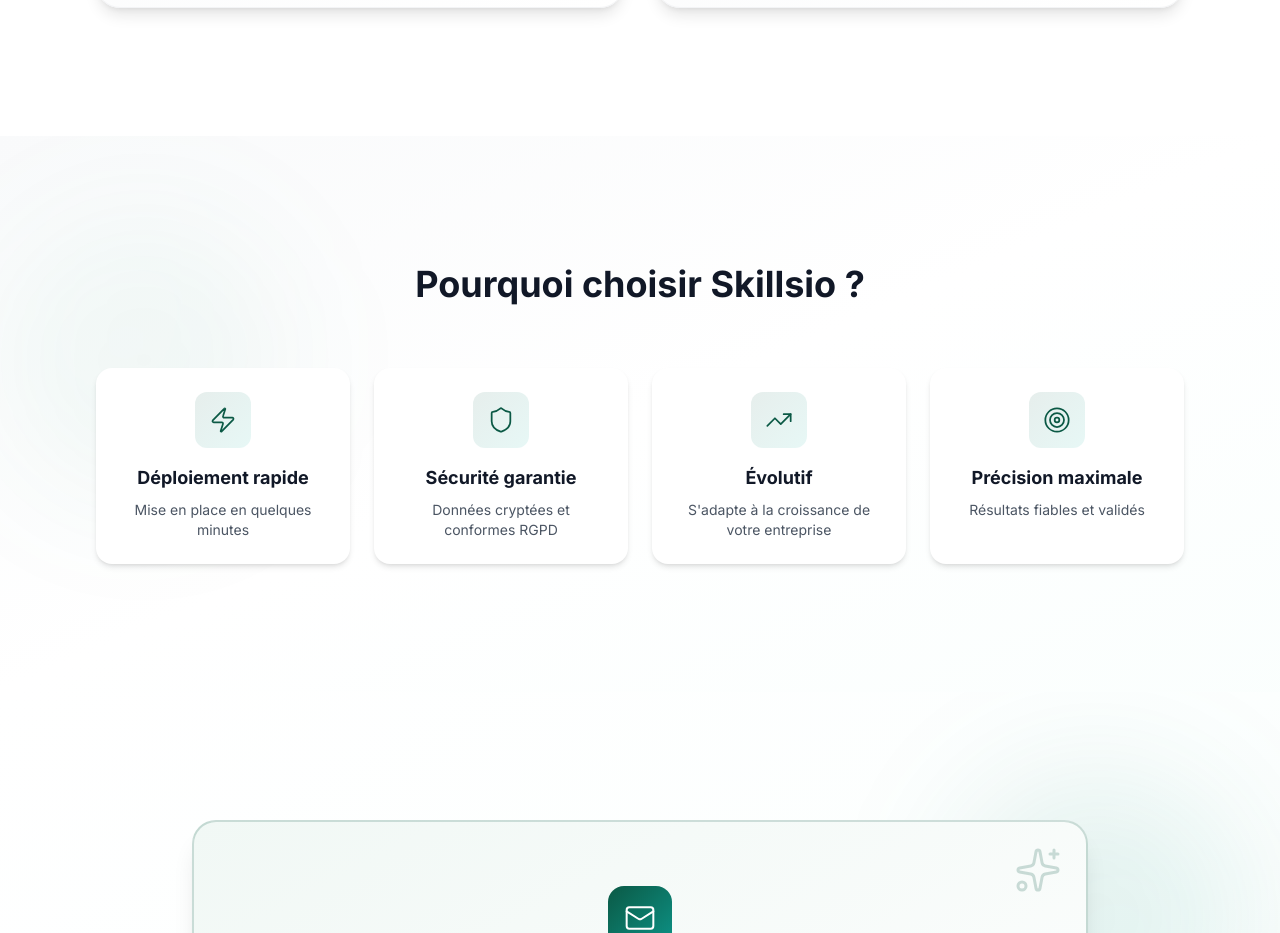
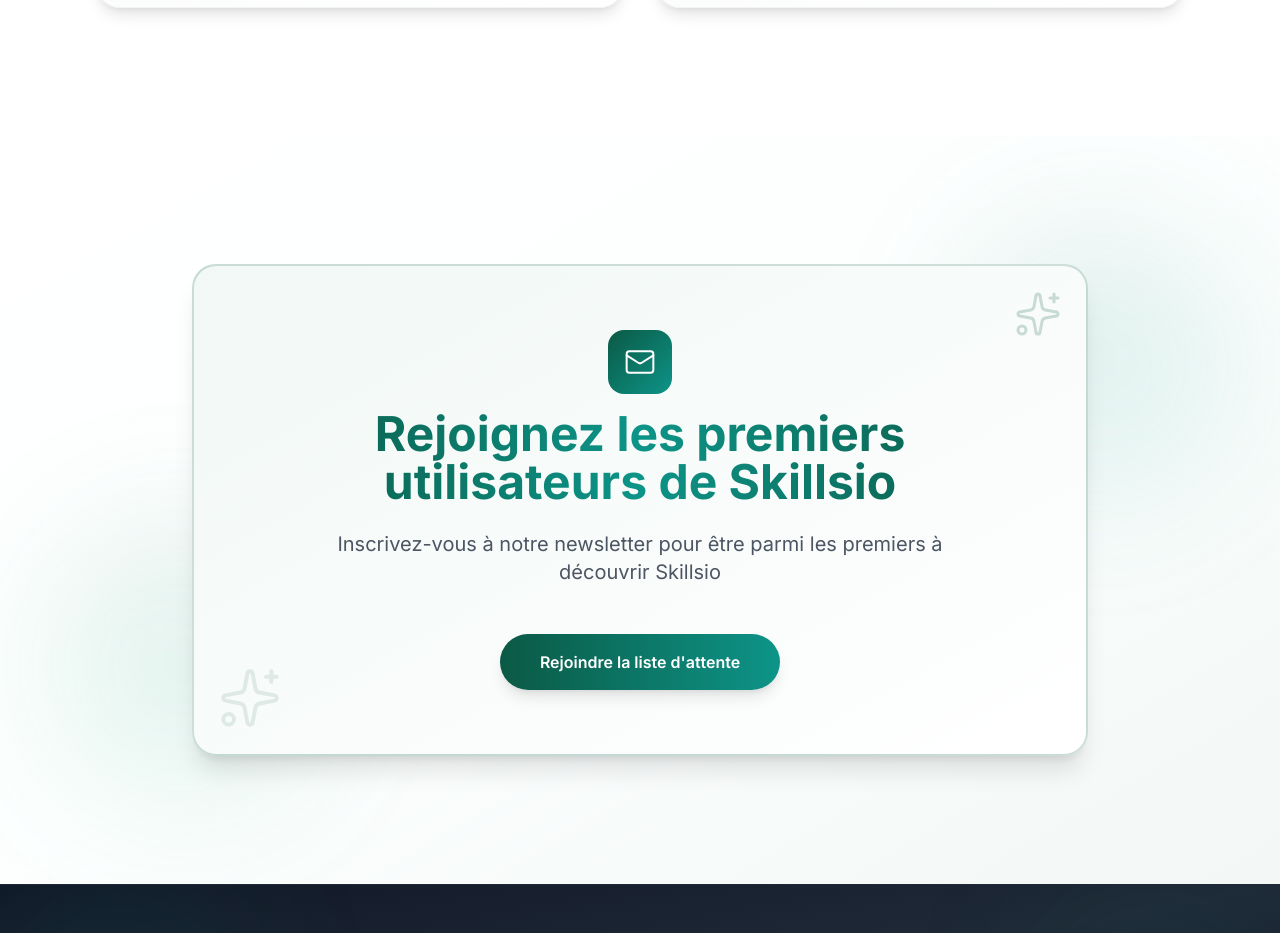
Before and after one commit to IdeaCraftersHQ/skillsio-landing-page, a React (Vite) app: page /produit in a window 1280 px wide. Shown: the part 1920-2853 px from the top of the page. Built offline with nearby package versions, Linux system fonts and the light colour scheme.

Commit message:
fix social, remove section

```diff
--- a/src/components/Footer.tsx
+++ b/src/components/Footer.tsx
@@ -34,7 +34,7 @@
             transition={{ duration: 0.5, delay: 0.1 }}
           >
             <motion.a
-              href="https://linkedin.com"
+              href="https://www.linkedin.com/company/skillsio-net/about/?viewAsMember=true"
               target="_blank"
               rel="noopener noreferrer"
               className="w-12 h-12 bg-gray-800/50 backdrop-blur-sm hover:bg-gradient-to-br hover:from-primary hover:to-teal-600 rounded-xl flex items-center justify-center transition-all duration-300 border border-gray-700 hover:border-primary/50 group"
--- a/src/pages/Produit.tsx
+++ b/src/pages/Produit.tsx
@@ -1,7 +1,7 @@
 import { motion } from 'framer-motion'
 import { useInView } from 'framer-motion'
 import { useRef, useContext } from 'react'
-import { Brain, LayoutDashboard, Users, BarChart3, CheckCircle, Sparkles, Zap, Shield, TrendingUp, Target } from 'lucide-react'
+import { Brain, LayoutDashboard, Users, BarChart3, CheckCircle, Sparkles } from 'lucide-react'
 import WaitingListSection from '../components/WaitingListSection'
 import { WishlistModalContext } from '../App'
 
@@ -50,29 +50,6 @@
         "Suivi des progrès",
         "Optimisation continue"
       ]
-    }
-  ]
-
-  const additionalFeatures = [
-    {
-      icon: Zap,
-      title: "Déploiement rapide",
-      description: "Mise en place en quelques minutes"
-    },
-    {
-      icon: Shield,
-      title: "Sécurité garantie",
-      description: "Données cryptées et conformes RGPD"
-    },
-    {
-      icon: TrendingUp,
-      title: "Évolutif",
-      description: "S'adapte à la croissance de votre entreprise"
-    },
-    {
-      icon: Target,
-      title: "Précision maximale",
-      description: "Résultats fiables et validés"
     }
   ]
 
@@ -192,52 +169,6 @@
         </div>
       </section>
 
-      {/* Additional Features */}
-      <section className="relative py-20 md:py-32 bg-gradient-to-br from-gray-50 via-white to-teal-50/30 overflow-hidden">
-        <div className="absolute top-20 left-0 w-72 h-72 bg-gradient-to-br from-emerald-400/5 to-primary/5 rounded-full blur-3xl"></div>
-
-        <div className="container mx-auto px-6 md:px-12 lg:px-24 relative z-10">
-          <motion.div
-            className="text-center mb-16"
-            initial={{ opacity: 0, y: 30 }}
-            whileInView={{ opacity: 1, y: 0 }}
-            viewport={{ once: true }}
-            transition={{ duration: 0.6 }}
-          >
-            <h2 className="text-3xl md:text-4xl font-bold text-gray-900 mb-6">
-              Pourquoi choisir Skillsio ?
-            </h2>
-          </motion.div>
-
-          <div className="grid md:grid-cols-2 lg:grid-cols-4 gap-6">
-            {additionalFeatures.map((feature, index) => {
-              const Icon = feature.icon
-              return (
-                <motion.div
-                  key={index}
-                  className="bg-white rounded-2xl p-6 shadow-md hover:shadow-xl transition-all duration-300 text-center group"
-                  initial={{ opacity: 0, y: 20 }}
-                  whileInView={{ opacity: 1, y: 0 }}
-                  viewport={{ once: true }}
-                  transition={{ delay: index * 0.1, duration: 0.5 }}
-                  whileHover={{ y: -5 }}
-                >
-                  <div className="w-14 h-14 bg-gradient-to-br from-primary/10 to-teal-500/10 rounded-xl flex items-center justify-center mx-auto mb-4 group-hover:scale-110 transition-transform duration-300">
-                    <Icon className="w-7 h-7 text-primary" strokeWidth={1.5} />
-                  </div>
-                  <h3 className="text-lg font-bold text-gray-900 mb-2 group-hover:text-primary transition-colors duration-300">
-                    {feature.title}
-                  </h3>
-                  <p className="text-sm text-gray-600">
-                    {feature.description}
-                  </p>
-                </motion.div>
-              )
-            })}
-          </div>
-        </div>
-      </section>
-
       {/* Waiting List Section */}
       <WaitingListSection />
     </div>
```
